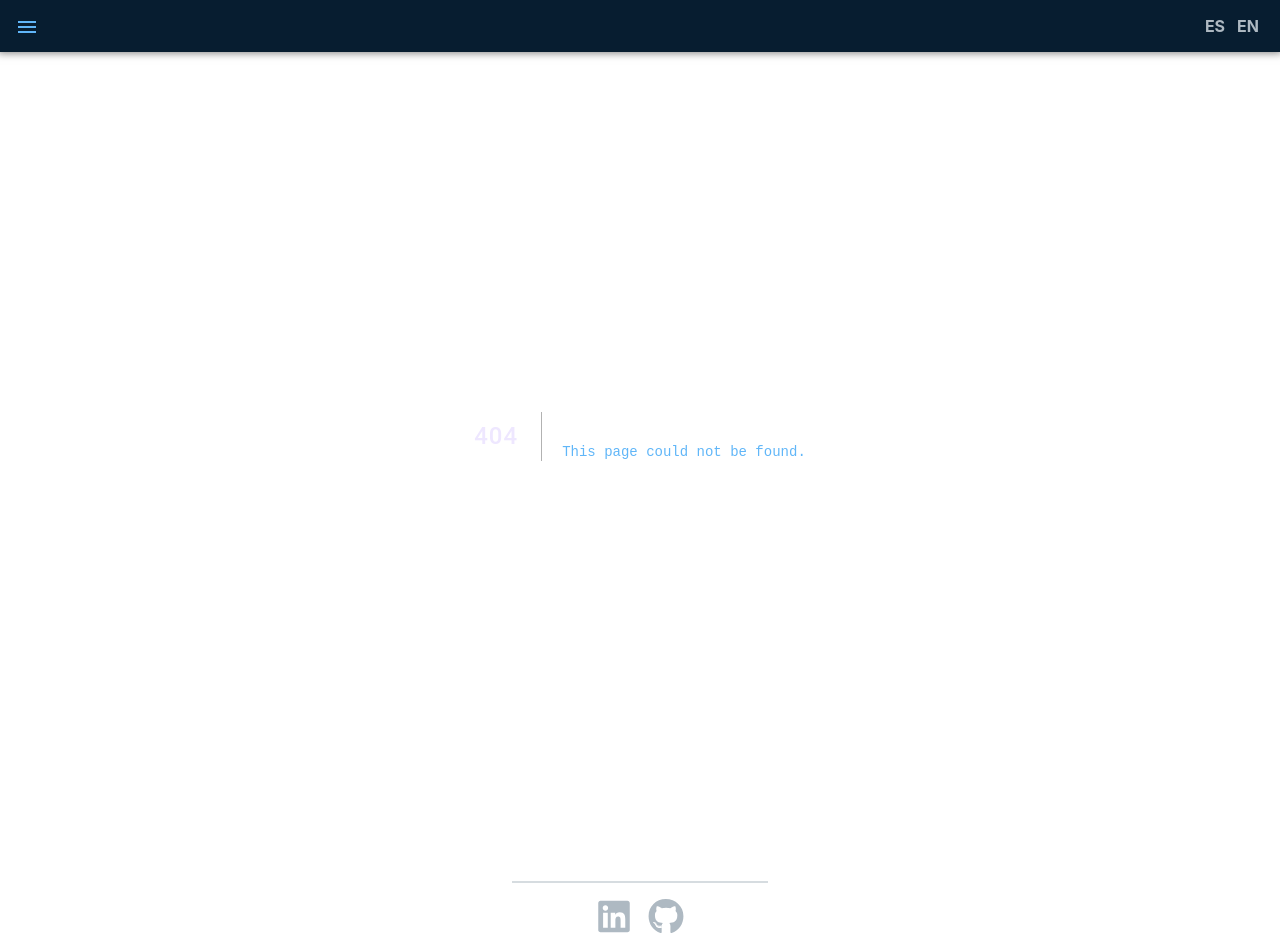
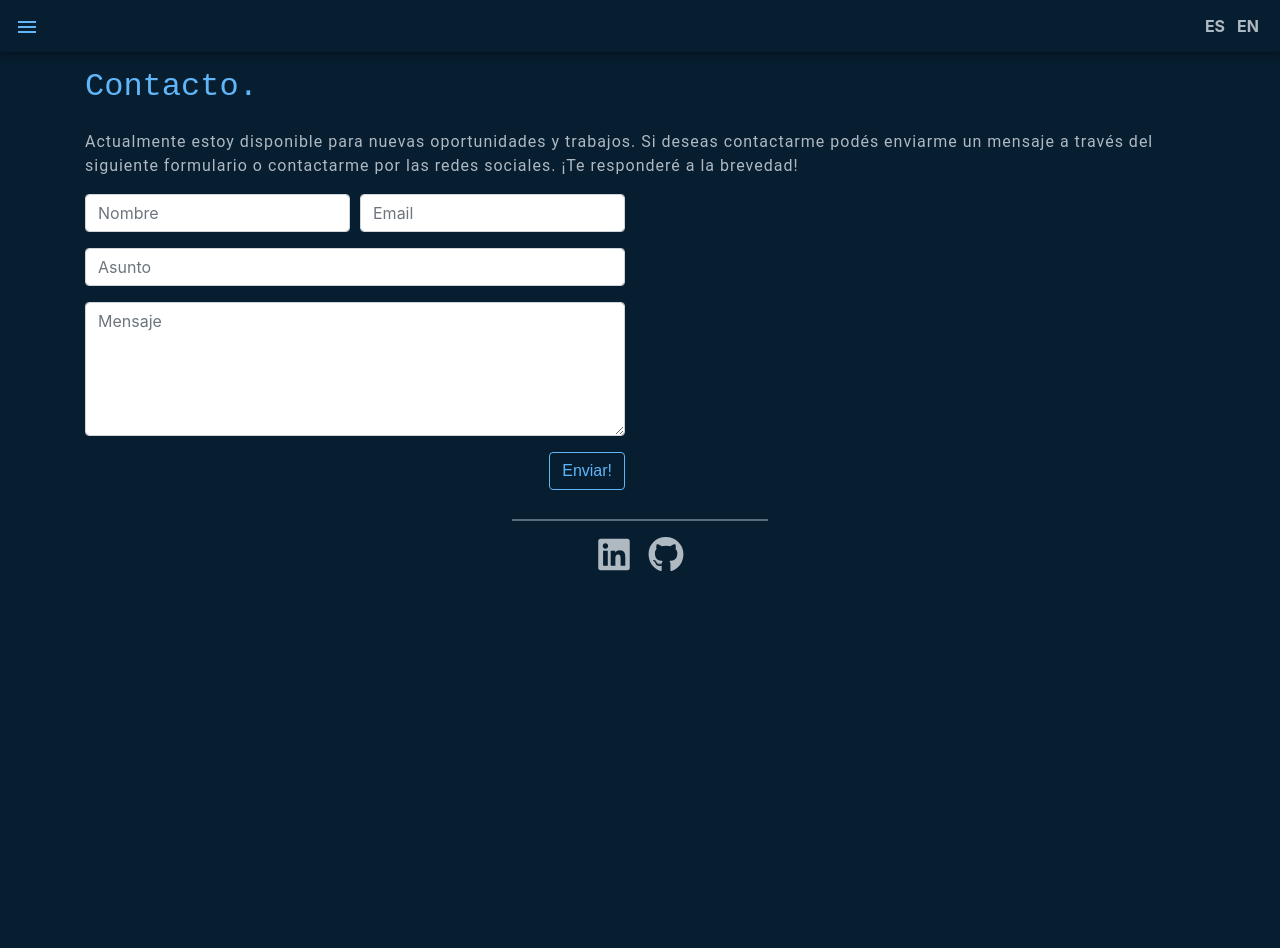
Before and after one commit to joaquin-peralta-zz/joaquin-portfolio, a Next.js app: page /contact in a window 1280 px wide. Before the commit this address had no page. After the commit the page ends 800 px from the top, so only its background shows below. Built offline with nearby package versions, Linux system fonts and the light colour scheme.

Commit message:
Added: Portfolio and contact pages.

```diff
--- /dev/null
+++ b/pages/contact.tsx
@@ -0,0 +1,32 @@
+import Head from 'next/head';
+import Container from 'react-bootstrap/Container';
+import Row from 'react-bootstrap/Row';
+import Col from 'react-bootstrap/Col';
+import MyForm from '@components/MyForm/MyForm';
+
+const Contact = () => {
+  return (
+    <>
+      <Head>
+        <title>Joaquín Peralta | Contacto</title>
+      </Head>
+
+      <Container>
+        <h2>Contacto.</h2>
+        <p>
+          Actualmente estoy disponible para nuevas oportunidades y trabajos. Si deseas contactarme
+          podés enviarme un mensaje a través del siguiente formulario o contactarme por las redes
+          sociales. ¡Te responderé a la brevedad!
+        </p>
+        <Row>
+          <Col>
+            <MyForm />
+          </Col>
+          <Col />
+        </Row>
+      </Container>
+    </>
+  );
+};
+
+export default Contact;
```
Also changed, not shown: components/SlideGallery/SlideGallery.tsx (+2 -6 lines), pages/portfolio.tsx (added, +22 -0 lines), styles/components/SlideGallery.module.scss (+4 -15 lines).
